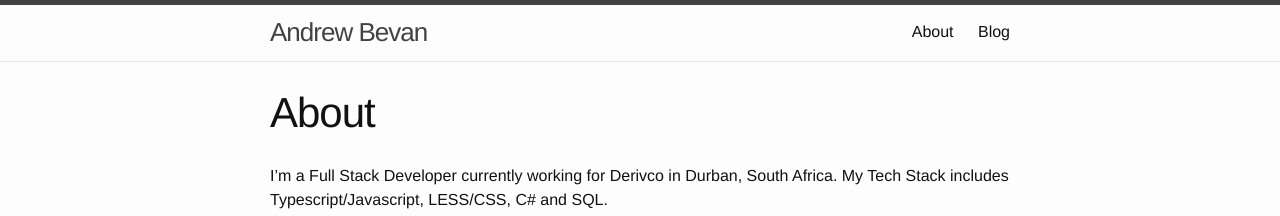
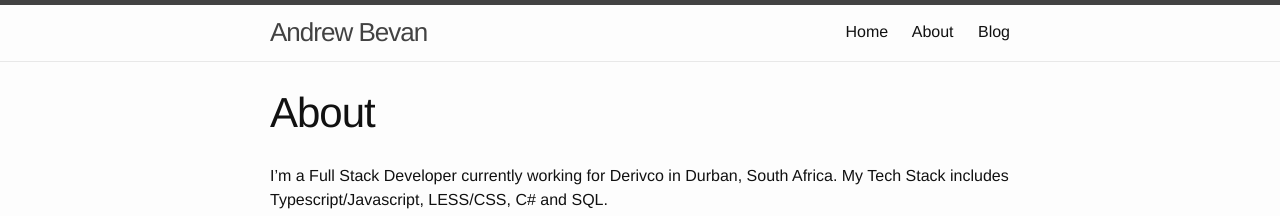
Before and after one commit to bluntspoon/bluntspoon.github.io, a Jekyll site: the page built from about.md, in a window 1280 px wide. Shown: the top 216 px of the page. Built offline with Jekyll 4.4.1, drawn with Linux system fonts in a browser that asks for light colours.

Commit message:
updated the header

```diff
--- a/_includes/header.html
+++ b/_includes/header.html
@@ -19,6 +19,7 @@
         </label>
 
         <div class="trigger">
+          <a class="page-link" href="">{{ "Home" | escape }}</a>
           {% for path in page_paths %}
             {% assign my_page = site.pages | where: "path", path | first %}
             {% if my_page.title %}
```
